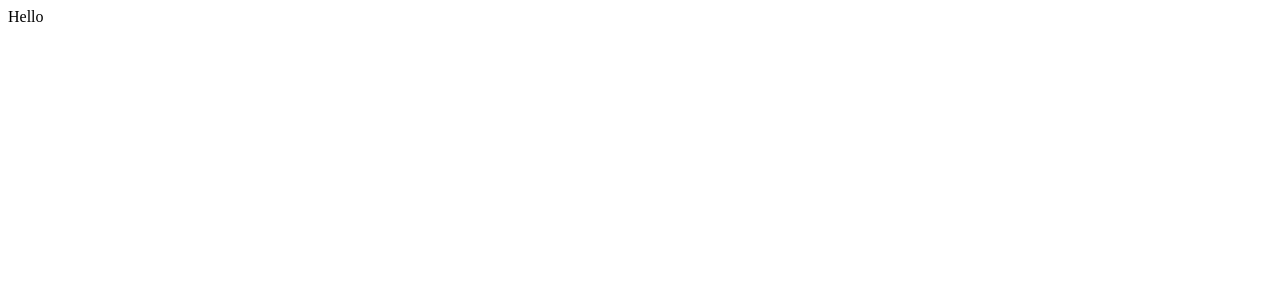
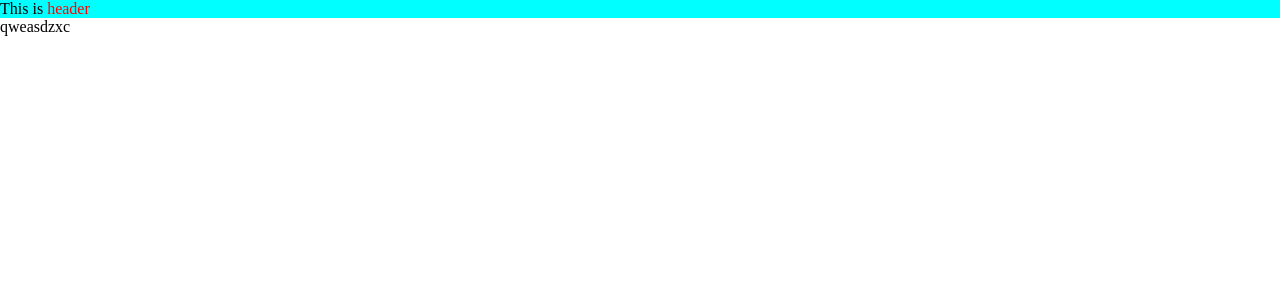
Before and after one commit to Bonfirium/coin-kick-webui, a React app: page / in a window 1280 px wide. Shown: the top 300 px of the page. Built offline with nearby package versions, Linux system fonts and the light colour scheme.

Commit message:
Start structure

```diff
--- a/package.json
+++ b/package.json
@@ -20,9 +20,13 @@
 		"babel-preset-react": "^6.24.1",
 		"babel-preset-stage-0": "^6.24.1",
 		"clean-webpack-plugin": "^0.1.19",
+		"css-loader": "^1.0.0",
+		"node-sass": "^4.9.3",
 		"html-webpack-plugin": "^3.2.0",
 		"mini-css-extract-plugin": "^0.4.3",
 		"react-hot-loader": "^4.3.8",
+		"sass-loader": "^7.1.0",
+		"style-loader": "^0.23.0",
 		"webpack": "^4.19.1",
 		"webpack-cli": "^3.1.0",
 		"webpack-dev-server": "^3.1.8"
--- a/src/app.jsx
+++ b/src/app.jsx
@@ -1,9 +1,18 @@
 import React from 'react';
+
+import './assets/stylesheets/main.scss';
+import Header from './components/header.component';
+import MainPage from './components/pages/main-page.component';
 
 export default class App extends React.Component {
 
 	render() {
-		return <div>Hello</div>;
+		return (
+			<div>
+				<Header />
+				<MainPage />
+			</div>
+		);
 	}
 
 }
--- /dev/null
+++ b/src/assets/stylesheets/_header.scss
@@ -0,0 +1,11 @@
+#header {
+	background: aqua;
+
+	span {
+		color: red;
+	}
+
+	&.active {
+		background: blue;
+	}
+}
--- /dev/null
+++ b/src/assets/stylesheets/main.scss
@@ -0,0 +1,6 @@
+@import "header";
+
+body, html {
+	margin: 0;
+	padding: 0;
+}
--- /dev/null
+++ b/src/components/header.component.jsx
@@ -0,0 +1,22 @@
+import React from 'react';
+
+export default class Header extends React.Component {
+
+    constructor() {
+        super();
+        this.state = { isActive: false };
+    }
+
+    render() {
+        return (
+            <div
+                id="header"
+                className={this.state.isActive ? "active" : ""}
+                onClick={() => this.setState({ isActive: !this.state.isActive })}
+            >
+                This is <span>header</span>
+            </div>
+        );
+    }
+
+}
--- /dev/null
+++ b/src/components/pages/main-page.component.jsx
@@ -0,0 +1,11 @@
+import React from 'react';
+
+export default class MainPage extends React.Component {
+
+	render() {
+		return (
+			<span>qweasdzxc</span>
+		);
+	}
+
+}
```
